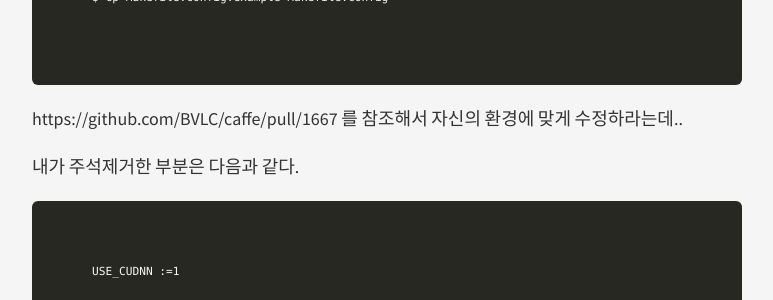
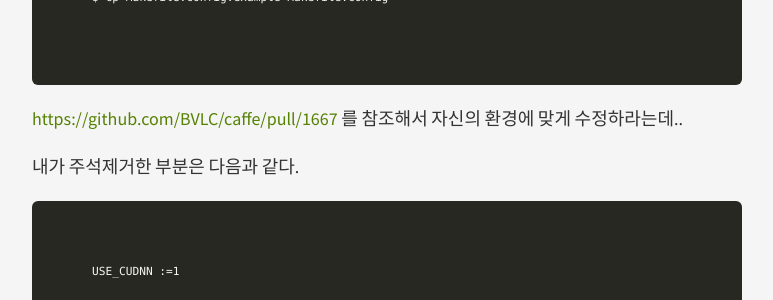
Before and after one commit to hsh1108/hsh1108.github.io, a Jekyll site: the page built from _posts/2019-04-12-Caffe-installation.md, in a window 1280 px wide and 900 px high, scrolled down 2258 px. Shown: the part 217-517 px from the top of the window, without its empty margins (253-1026 px from the left). Built offline with Jekyll 4.4.1, drawn with Linux system fonts in a browser that asks for light colours.

````diff
--- a/_posts/2019-04-12-Caffe-installation.md
+++ b/_posts/2019-04-12-Caffe-installation.md
@@ -66,7 +66,7 @@ caffe디렉토리에 있는 Makefile.config를 내 서버의 환경에 맞게
 $ cp Makefile.config.example Makefile.config
 ```
 
-https://github.com/BVLC/caffe/pull/1667 를 참조해서 자신의 환경에 맞게 수정하라는데..
+<https://github.com/BVLC/caffe/pull/1667> 를 참조해서 자신의 환경에 맞게 수정하라는데..
 
 내가 주석제거한 부분은 다음과 같다.
 
````
